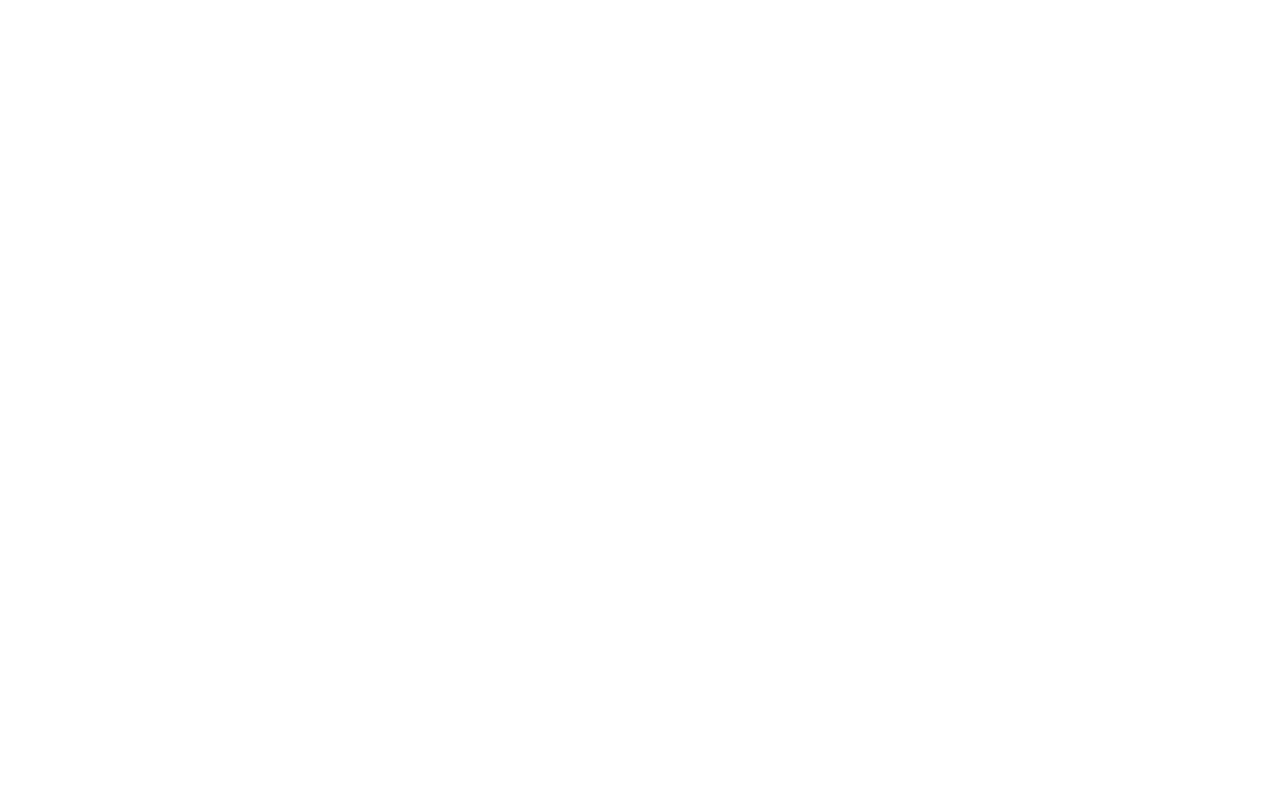
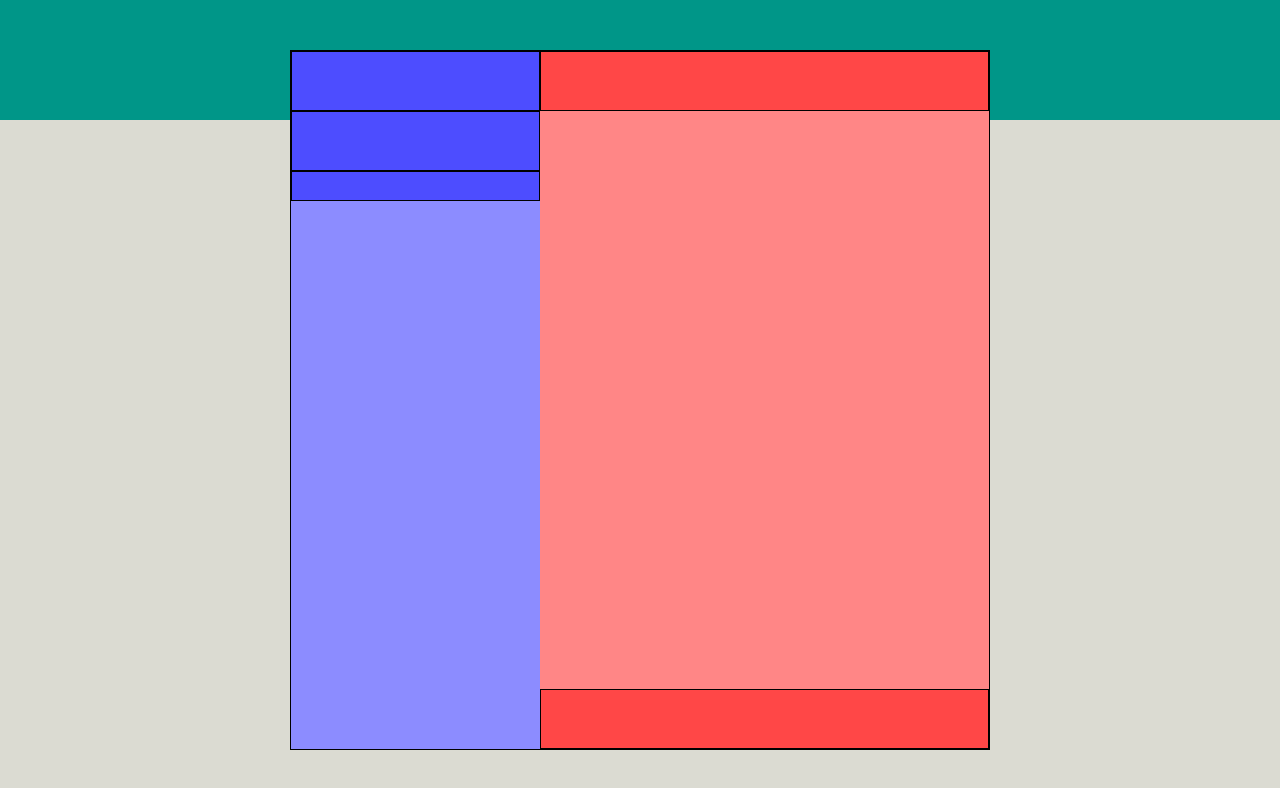
Before and after one commit to CosimoTramonte/vue-boolzapp, a plain HTML site: page milestone-1/index.html in a window 1280 px wide. Drawn offline with nearby package versions, Linux system fonts and the light colour scheme.

Commit message:
add base structure

```diff
--- a/milestone-1/css/style.css
+++ b/milestone-1/css/style.css
@@ -0,0 +1,63 @@
+.background{
+    height: 100vh;
+    width: 100vw;
+    background-image: linear-gradient(#009688 15%, #DBDBD2 15%);
+}
+
+.background .container{
+    width: 700px;
+    height: 700px;
+    border: 1px solid black;
+    background-color: white;
+    padding: 0;
+}
+
+.contacts{
+    width: 250px;
+    height: 100%;
+    background-color: rgba(0, 0, 255, 0.452);
+}
+
+.chat{
+    width: 450px;
+    height: 100%;
+    background-color: rgba(255, 0, 0, 0.473);
+}
+
+.contacts .header{
+    height: 60px;
+    background-color: rgba(0, 0, 255, 0.452);
+    border: 1px solid black;
+}
+
+.contacts .notifications{
+    height: 60px;
+    background-color: rgba(0, 0, 255, 0.452);
+    border: 1px solid black;
+}
+
+.contacts .research{
+    height: 30px;
+    background-color: rgba(0, 0, 255, 0.452);
+    border: 1px solid black;
+}
+
+.contacts .contactsDiv{
+    height: calc(100% - 150px);
+}
+
+.chat .header{
+    height: 60px;
+    background-color: rgba(255, 0, 0, 0.473);
+    border: 1px solid black;
+}
+
+.chat .chatDiv{
+    height: calc(100% - 120px);
+}
+
+.chat .footer{
+    height: 60px;
+    background-color: rgba(255, 0, 0, 0.473);
+    border: 1px solid black;
+}
--- a/milestone-1/index.html
+++ b/milestone-1/index.html
@@ -20,7 +20,23 @@
 <body>
 
     <div id="app">
+        <div class="background d-flex justify-content-center align-items-center">
+            <div class="container d-flex">
 
+                <div class="contacts">
+                    <div class="header"></div>
+                    <div class="notifications"></div>
+                    <div class="research"></div>
+                    <div class="contactsDiv"></div>
+                </div>
+
+                <div class="chat">
+                    <div class="header"></div>
+                    <div class="chatDiv"></div>
+                    <div class="footer"></div>
+                </div>
+            </div>
+        </div>
     </div>
 
 
```
